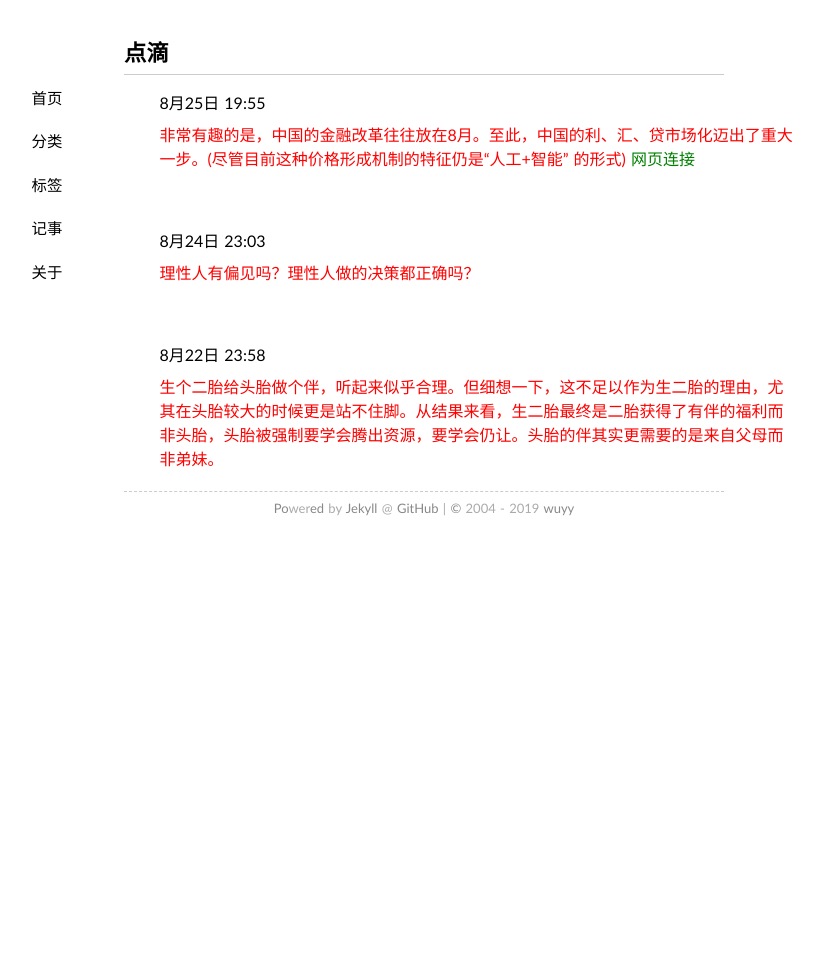
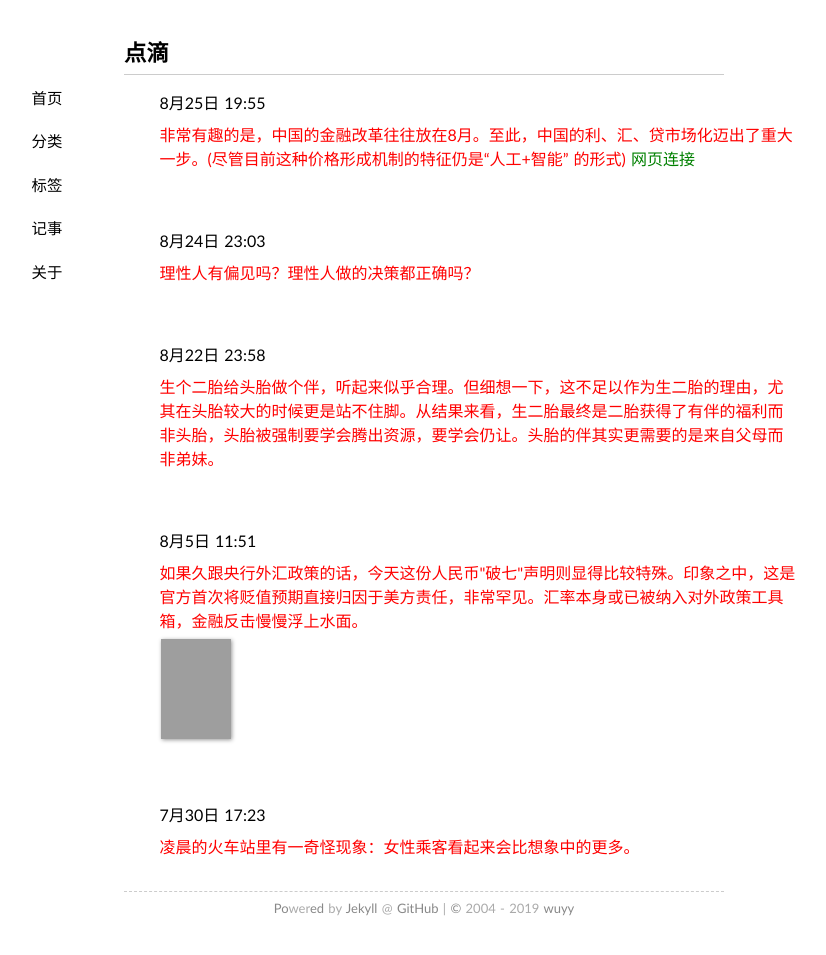
Before and after one commit to wuyy2007/wanguolin.github.io, a Jekyll site: the page built from tlog/index.md, in a window 1280 px wide. Shown: the top 955 px of the page, without its empty margins (216-1042 px from the left). Built offline with Jekyll 4.4.1, drawn with Linux system fonts in a browser that asks for light colours; nearby versions of some CDN libraries; some web fonts are replaced; grey boxes are pictures that could not be loaded.

Commit message:
Update index.md

```diff
--- a/tlog/index.md
+++ b/tlog/index.md
@@ -108,7 +108,7 @@ comments: no
 
 
 
-	<div class="panel-body" style="height: 400px; width: 708px; overflow-y:scroll">
+	<div class="panel-body" style="height: 800px; width: 708px; overflow-y:scroll">
 	<div style="border: 1px  #000000; width: 90%; margin: 0 auto;">
 
 
```
